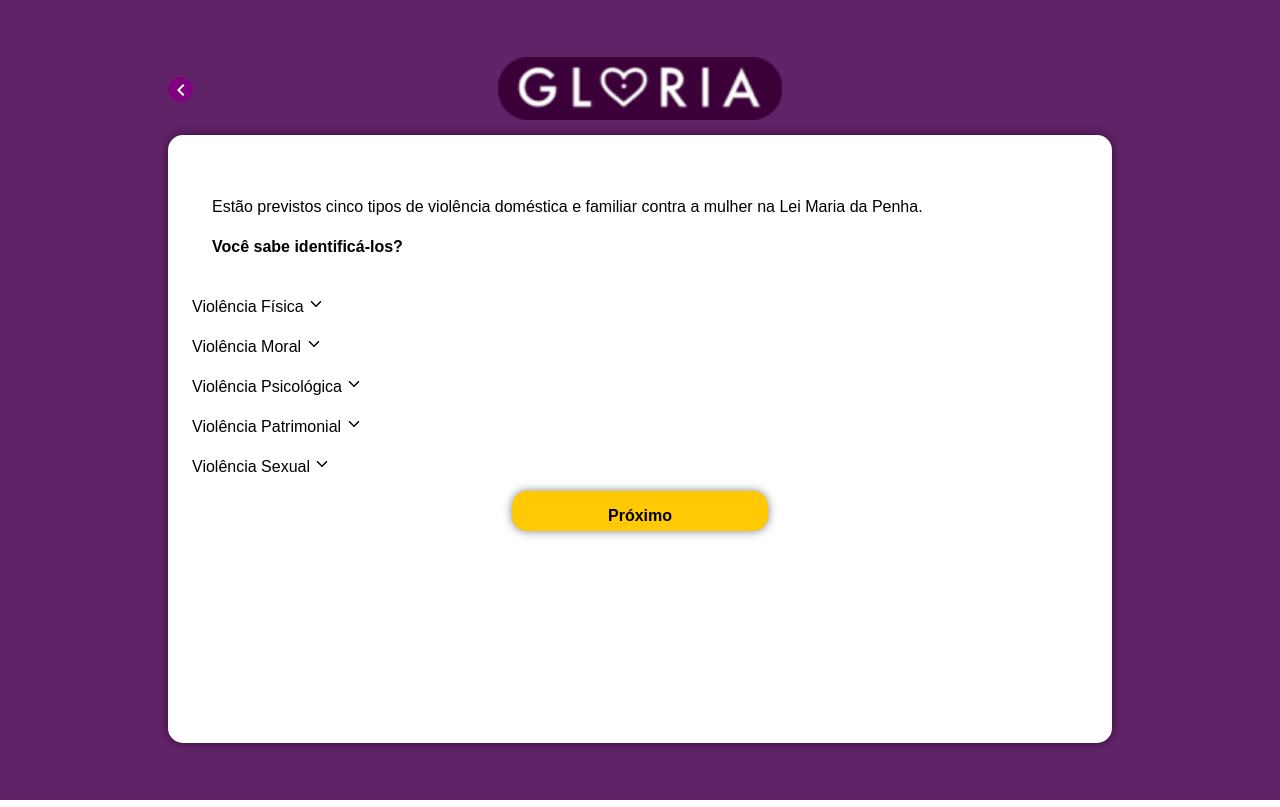
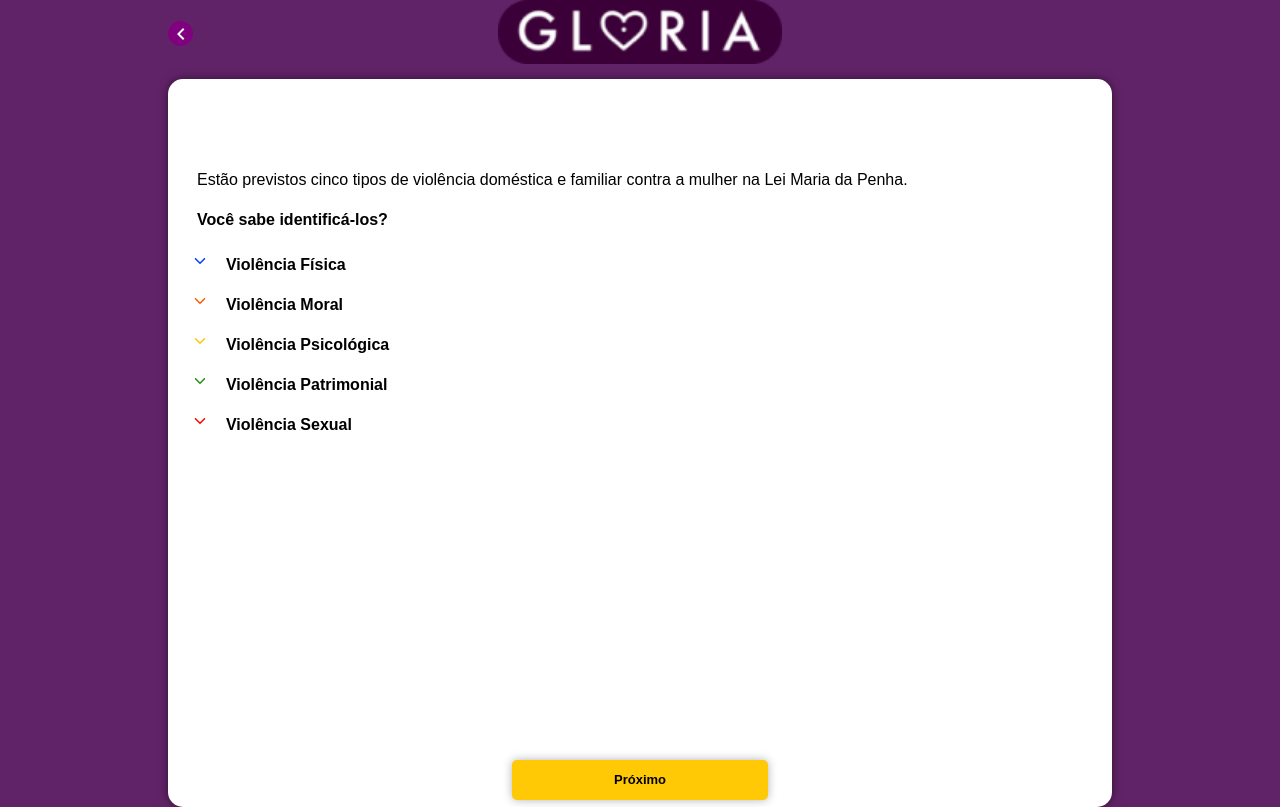
Before and after one commit to anajbsouza/Mapa-da-Violencia, a React (Vite) app in the folder frontend/: page /violence-types in a window 1280 px wide. Built offline with nearby package versions, Linux system fonts and the light colour scheme; the HTML template or start-up script is replaced by a standard one.

Commit message:
feat: finalizing HTML and CSS from ViolenceTypesPage

```diff
--- a/frontend/src/pages/ViolenceTypesPage.tsx
+++ b/frontend/src/pages/ViolenceTypesPage.tsx
@@ -22,47 +22,57 @@ const ViolenceTypesPage = () => {
 
                 <section className="violenceMenu">
                     <section className="fisicalViolence">
-                        <p onClick={() => toggleSection("fisicalViolence")}>
-                            Violência Física {openSection === "fisicalViolence" ? <IoIosArrowUp /> : <IoIosArrowDown />}
+                        <p className="dropdownTitle" onClick={() => toggleSection("fisicalViolence")}>
+                            Violência Física {openSection === "fisicalViolence" ?
+                            <IoIosArrowUp className="iconFisical" /> :
+                            <IoIosArrowDown className="iconFisical" />}
                         </p>
                         {openSection === "fisicalViolence" && (
-                            <p> Espancamento, tortura, lesões, ferimentos, estrangulamento, sufocamento. </p>
+                            <p className="dropdownText"> Espancamento, tortura, lesões, ferimentos, estrangulamento, sufocamento. </p>
                         )}
                     </section>
 
                     <section className="moralViolence">
-                        <p onClick={() => toggleSection("moralViolence")}>
-                            Violência Moral {openSection === "moralViolence" ? <IoIosArrowUp /> : <IoIosArrowDown />}
+                        <p className="dropdownTitle" onClick={() => toggleSection("moralViolence")}>
+                            Violência Moral {openSection === "moralViolence" ?
+                            <IoIosArrowUp className="iconMoral"/> :
+                            <IoIosArrowDown className="iconMoral"/>}
                         </p>
                         {openSection === "moralViolence" && (
-                            <p> Calúnia, difamação, injúria, críticas mentirosas, exposição, acusações. </p>
+                            <p className="dropdownText"> Calúnia, difamação, injúria, críticas mentirosas, exposição, acusações. </p>
                         )}
                     </section>
 
                     <section className="psychologicalViolence">
-                        <p onClick={() => toggleSection("psychologicalViolence")}>
-                            Violência Psicológica {openSection === "psychologicalViolence" ? <IoIosArrowUp /> : <IoIosArrowDown />}
+                        <p className="dropdownTitle" onClick={() => toggleSection("psychologicalViolence")}>
+                            Violência Psicológica {openSection === "psychologicalViolence" ?
+                            <IoIosArrowUp className="iconPsychological"/> :
+                            <IoIosArrowDown className="iconPsychological"/>}
                         </p>
                         {openSection === "psychologicalViolence" && (
-                            <p> Dano emocional, diminuição da autoestima, prejuízo ao pleno desenvolvimento da mulher, degradação ou controle das suas ações.  </p>
+                            <p className="dropdownText"> Dano emocional, diminuição da autoestima, prejuízo ao pleno desenvolvimento da mulher, degradação ou controle das suas ações.  </p>
                         )}
                     </section>
 
                     <section className="patrimoniallViolence">
-                        <p onClick={() => toggleSection("patrimoniallViolence")}>
-                            Violência Patrimonial {openSection === "patrimoniallViolence" ? <IoIosArrowUp /> : <IoIosArrowDown />}
+                        <p className="dropdownTitle" onClick={() => toggleSection("patrimoniallViolence")}>
+                            Violência Patrimonial {openSection === "patrimoniallViolence" ?
+                            <IoIosArrowUp className="iconPatrimonial"/> :
+                            <IoIosArrowDown className="iconPatrimonial"/>}
                         </p>
                         {openSection === "patrimoniallViolence" && (
-                            <p> Retenção, subtração, destruição parcial ou total de seus objetos, instrumentos de trabalho, documentos pessoais, bens, valores e direitos ou recursos econômicos. </p>
+                            <p className="dropdownText"> Retenção, subtração, destruição parcial ou total de seus objetos, instrumentos de trabalho, documentos pessoais, bens, valores e direitos ou recursos econômicos. </p>
                         )}
                     </section>
 
                     <section className="sexualViolence">
-                        <p onClick={() => toggleSection("sexualViolence")}>
-                            Violência Sexual {openSection === "sexualViolence" ? <IoIosArrowUp /> : <IoIosArrowDown />}
+                        <p className="dropdownTitle" onClick={() => toggleSection("sexualViolence")}>
+                            Violência Sexual {openSection === "sexualViolence" ?
+                            <IoIosArrowUp className="iconSexual"/> :
+                            <IoIosArrowDown className="iconSexual"/>}
                         </p>
                         {openSection === "sexualViolence" && (
-                            <p> Conduta que constranja a presenciar, a manter ou a participar de relação sexual não desejada mediante intimidação, ameaça, coação ou uso da força. </p>
+                            <p className="dropdownText"> Conduta que constranja a presenciar, a manter ou a participar de relação sexual não desejada mediante intimidação, ameaça, coação ou uso da força. </p>
                         )}
                     </section>
                 </section>
--- a/frontend/src/styles/ViolenceTypesPage.css
+++ b/frontend/src/styles/ViolenceTypesPage.css
@@ -1,21 +1,70 @@
-.introduction{
-    padding: 20px;
+main{
+  height: 85vh;
 }
 
-footer{
-    background-color:#FFCA05;
-    position: relative;
-    width: 20vw !important;
-    height: 5vh;
-    border-radius: 15px;
-    top: 99%;
-    left: 50%;
-    transform: translate(-50%, -50%);
-    box-shadow: 0px 0px 10px rgba(0, 0, 0, 0.5);
-    margin-top: 4vh;
+.introduction{
+  margin-top: 5%;
+  padding: 5px;
+}
+
+.violenceMenu{
+  margin-bottom: 5px;
+
+  .dropdownTitle{
+    font-weight: bold;
   }
 
-  footer h4 {
-    padding: 5%;
-    text-align: center;
+  .dropdownText{
+    margin-top: -10px;
+    font-size: 15px;
   }
+
+  .iconFisical{
+    color: #023AFF;
+    float: left;
+    margin-right: 2%;
+  }
+
+  .iconMoral{
+    color: #FA5A00;
+    float: left;
+    margin-right: 2%;
+  }
+
+  .iconPsychological{
+    color: #FCC605;
+    float: left;
+    margin-right: 2%;
+
+  }
+
+  .iconPatrimonial{
+    color: #248E12;
+    float: left;
+    margin-right: 2%;
+  }
+
+  .iconSexual{
+    color: #FD0000;
+    float: left;
+    margin-right: 2%;
+  }
+}
+
+footer {
+  background-color: #FFCA05;
+  position: fixed;
+  bottom: 0;
+  width: 20vw;
+  height: 5vh;
+  border-radius: 5px;
+  left: 50%;
+  transform: translateX(-50%);
+  box-shadow: 0px 0px 10px rgba(0, 0, 0, 0.3);
+  margin-top: 25vh;
+  font-size: 13px;
+  display: flex;
+  justify-content: center;
+  align-items: center;
+  text-align: center;
+}
```
